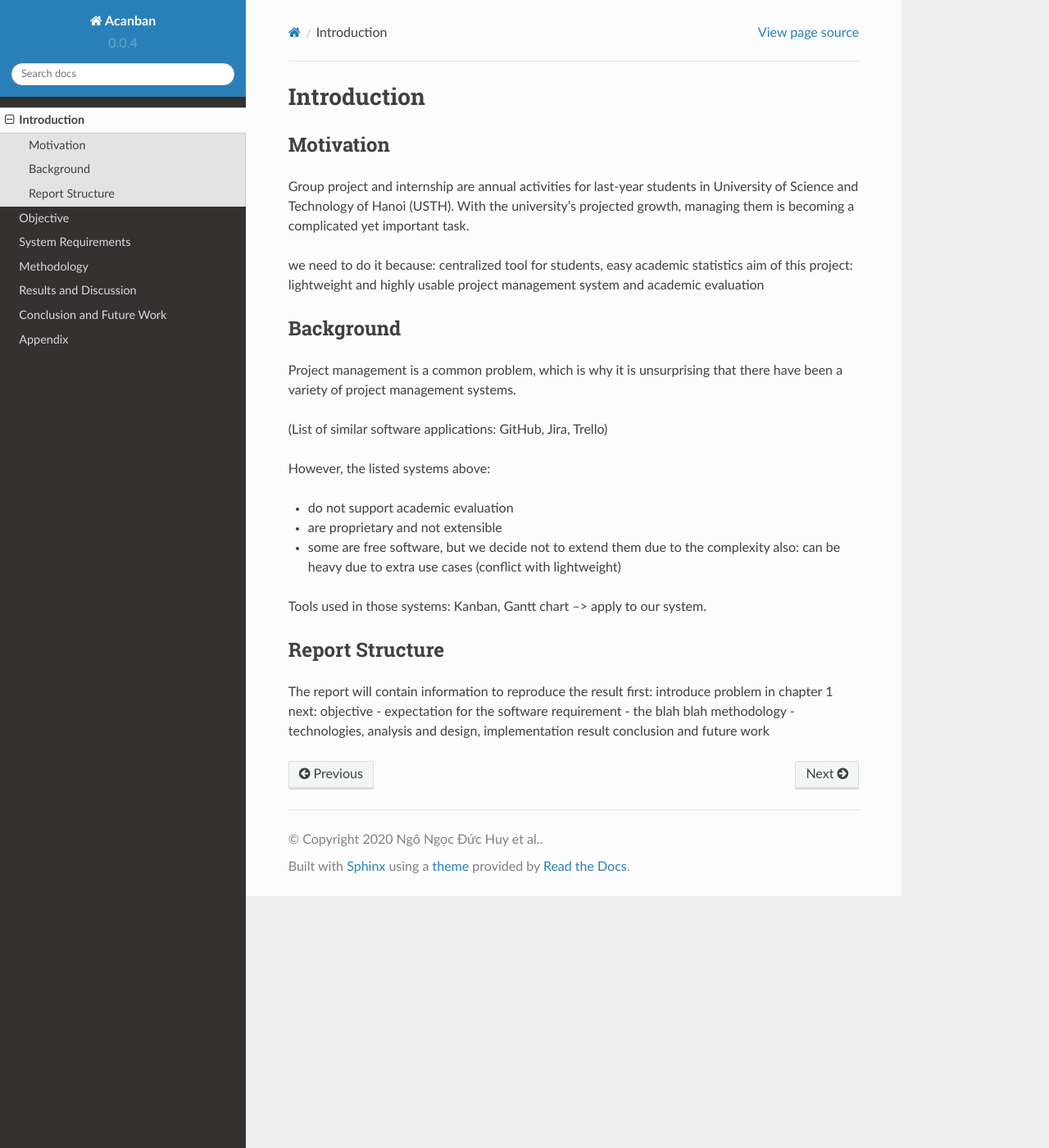
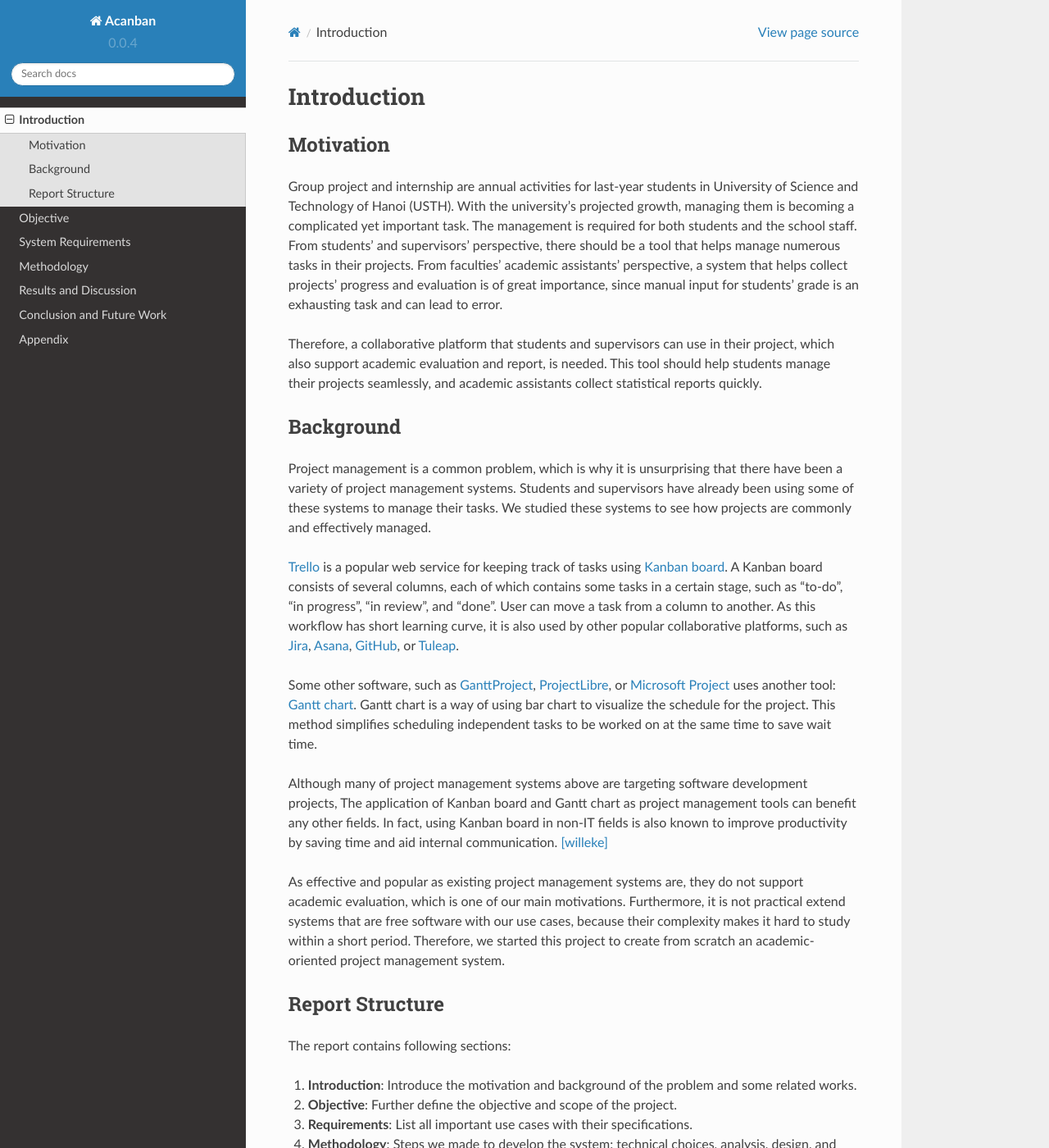
Before and after one commit to Huy-Ngo/acanban, a Sphinx documentation site: the page built from docs/source/intro.rst, in a window 1280 px wide and 1400 px high. Shown: the whole window at 82% size. Built offline with Sphinx 7.4.7 and the Read the Docs theme 2.0.0, drawn with Linux system fonts in a browser that asks for light colours; the version number is read from the project's files by our own code; some of the changed text lies outside the part shown.

Commit message:
Finish writing the intro

```diff
--- a/docs/source/intro.rst
+++ b/docs/source/intro.rst
@@ -7,36 +7,78 @@ Motivation
 Group project and internship are annual activities for last-year students in
 University of Science and Technology of Hanoi (USTH).
 With the university's projected growth, managing them is becoming a complicated
-yet important task.
+yet important task.  The management is required for both students and the school staff.
+From students' and supervisors' perspective, there should be a tool that helps
+manage numerous tasks in their projects.  From faculties' academic assistants'
+perspective, a system that helps collect projects' progress and evaluation
+is of great importance, since manual input for students' grade is an exhausting task
+and can lead to error.
 
-we need to do it because: centralized tool for students, easy academic statistics
-aim of this project: lightweight and highly usable project management system and academic evaluation
+Therefore, a collaborative platform that students and supervisors can use
+in their project, which also support academic evaluation and report, is needed.
+This tool should help students manage their projects seamlessly, and academic
+assistants collect statistical reports quickly.
 
 Background
 ----------
 
 Project management is a common problem, which is why it is unsurprising
 that there have been a variety of project management systems.
+Students and supervisors have already been using some of these systems
+to manage their tasks.  We studied these systems to see how projects
+are commonly and effectively managed.
 
-(List of similar software applications: GitHub, Jira, Trello)
+Trello_ is a popular web service for keeping track of tasks using `Kanban board`_.
+A Kanban board consists of several columns, each of which contains some tasks
+in a certain stage, such as "to-do", "in progress", "in review", and "done".
+User can move a task from a column to another.  As this workflow has short
+learning curve, it is also used by other popular collaborative platforms,
+such as Jira_, Asana_, GitHub_, or Tuleap_.
 
-However, the listed systems above:
+Some other software, such as GanttProject_, ProjectLibre_, or `Microsoft Project`_
+uses another tool: `Gantt chart`_.  Gantt chart is a way of using bar chart
+to visualize the schedule for the project.  This method simplifies scheduling
+independent tasks to be worked on at the same time to save wait time.
 
-- do not support academic evaluation
-- are proprietary and not extensible
-- some are free software, but we decide not to extend them due to the complexity
-  also: can be heavy due to extra use cases (conflict with lightweight)
+Although many of project management systems above
+are targeting software development projects,
+The application of Kanban board and Gantt chart
+as project management tools can benefit any other fields.
+In fact, using Kanban board in non-IT fields is also known
+to improve productivity by saving time and aid internal communication. |~| [willeke]_
 
-Tools used in those systems: Kanban, Gantt chart
---> apply to our system.
+As effective and popular as existing project management systems are,
+they do not support academic evaluation, which is one of our main motivations.
+Furthermore, it is not practical extend systems that are free software
+with our use cases,
+because their complexity makes it hard to study within a short period.
+Therefore, we started this project to create from scratch
+an academic-oriented project management system.
 
 Report Structure
 ----------------
 
-The report will contain information to reproduce the result
-first: introduce problem in chapter 1
-next: objective - expectation for the software
-requirement - the blah blah
-methodology - technologies, analysis and design, implementation
-result
-conclusion and future work
+The report contains following sections:
+
+1. **Introduction**: Introduce the motivation and background of the problem
+   and some related works.
+2. **Objective**: Further define the objective and scope of the project.
+3. **Requirements**: List all important use cases with their specifications.
+4. **Methodology**: Steps we made to develop the system:
+   technical choices, analysis, design, and implementation.
+5. **Results and Discussion**: The result and what we learned from this project.
+6. **Conclusion and Future Work**: Our conclusion after the project
+   and work that can be done to improve the system.
+
+.. _Kanban board: https://en.wikipedia.org/wiki/Kanban_board
+.. _Gantt chart: https://en.wikipedia.org/wiki/Gantt_chart
+.. _Asana: https://asana.com/
+.. _GitHub: https://github.com/
+.. _Jira: https://www.atlassian.com/software/jira
+.. _Trello: https://trello.com/
+.. _Tuleap: https://www.tuleap.org/
+.. _GanttProject: https://www.ganttproject.biz/
+.. _Microsoft Project: http://office.microsoft.com/project/
+.. _ProjectLibre: https://www.projectlibre.com/
+.. [willeke] M. Willeke,  "Agile in Academics: Applying Agile to Instructional Design," in 2011 Agile Conference, Salt Lake City, UT, 2011 pp. 246-251.
+doi: 10.1109/AGILE.2011.17
```
